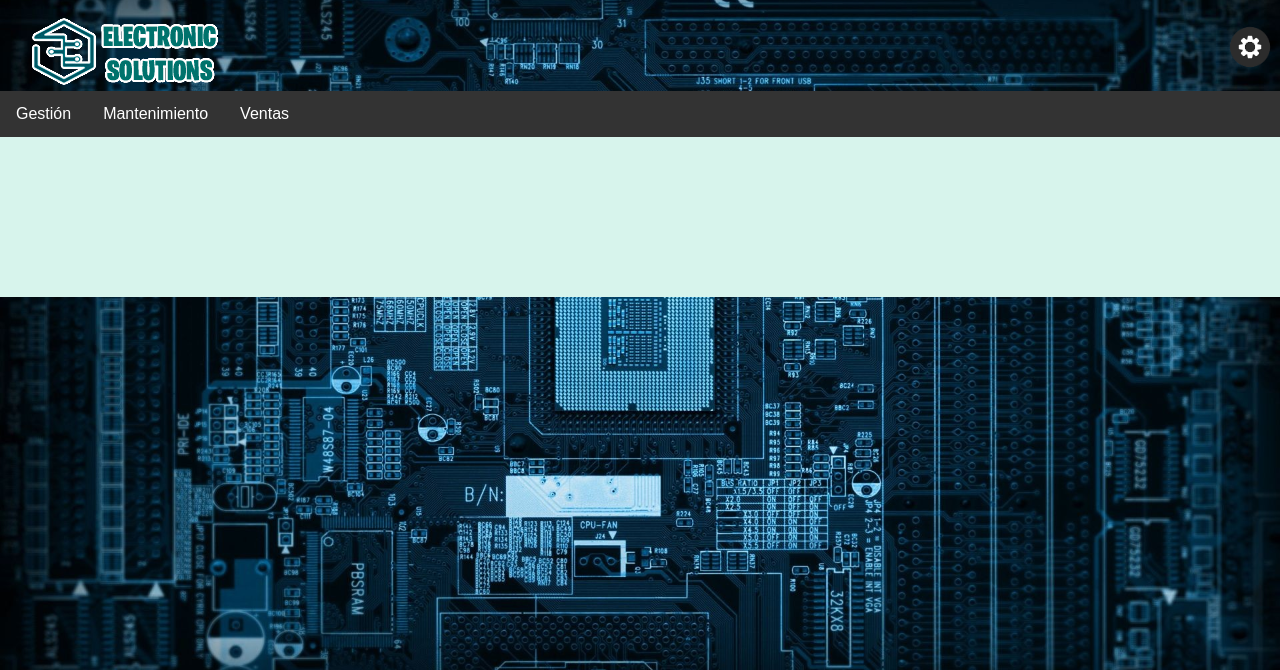
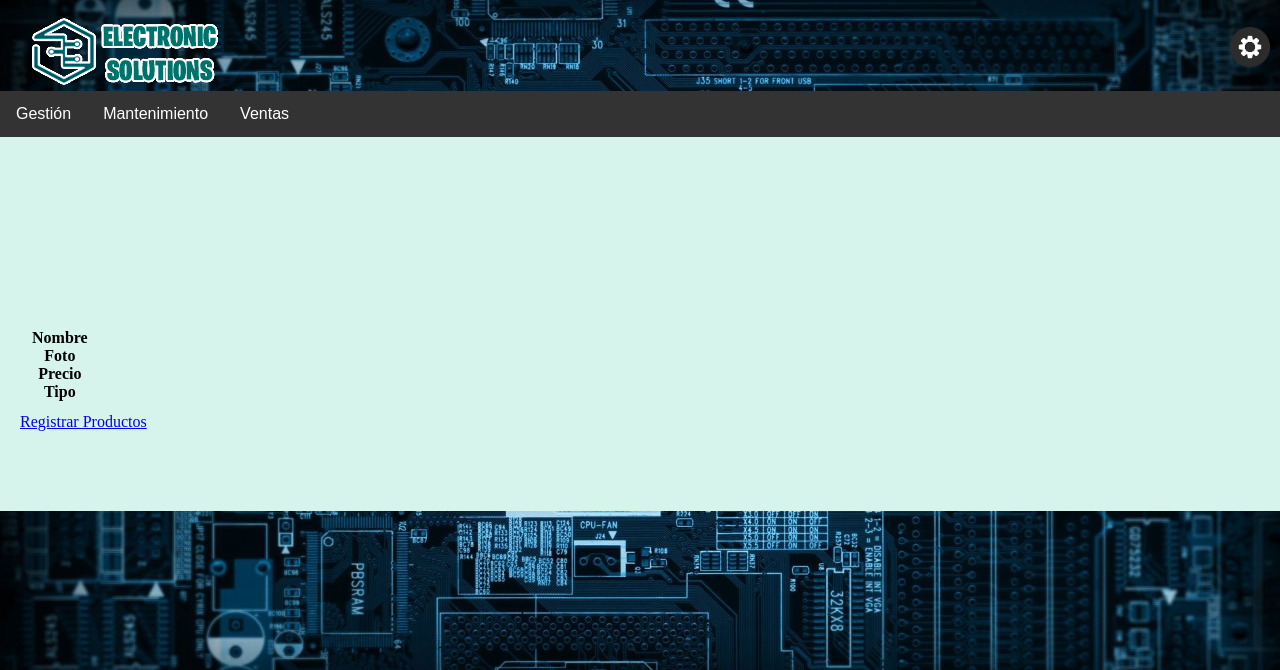
Before and after one commit to Takumi666/TiendaElectronica, a Django app: page /gestion/productos in a window 1280 px wide. Shown: the part 23-693 px from the top of the page. Run offline with Django 3.2, Linux system fonts and the light colour scheme; a user stored in the database is signed in; tables that the repository leaves empty hold one stand-in row (values such as "Sample post"); lists and menus that the app fills with data are empty; parts of the project's set-up code (start-up, migrations or seed data) failed here and were passed over.

Commit message:
cambios en gestion

```diff
--- a/sistema/templates/gestion/gestionProductos.html
+++ b/sistema/templates/gestion/gestionProductos.html
@@ -1,4 +1,29 @@
 {% extends "maqueta.html" %}
 {% block content %}
+<div id="jsonresp" style="margin-top: 100px">
+<table id=lista>
+		<tr class="titulos">
+				<th>Nombre</th>
+				<th>Foto </th>
+				<th>Precio</th>
+				<th>Tipo</th>
+		</tr>
 
+</table>
+</div>
+<script type="text/javascript">
+$(document).ready(function(){
+$.ajax({
+				 url : "http://localhost:8000/api/productos",
+				 dataType: "json",
+				 success : function (result) {
+					 $.each(result, function(i,items){
+									 $("#lista").append("<tr>"+"<td>" + result[i].nombre + "</td>"
+										 + "<td>" + result[i].foto + "</td>" + "<td>" + result[i].precio + "</td>" +"<td>" + result[i].tipo + "</td>" +
+										  "</tr>");
+							});
+						}});
+				 });
+</script>
+<a href="{% url 'registrar_producto' %}">Registrar Productos</a>
 {% endblock %}
--- a/sistema/templates/maqueta.html
+++ b/sistema/templates/maqueta.html
@@ -47,7 +47,7 @@
 					{% endif %}
 				</div>
 			</div>
-			<a href="#">Ventas</a>
+			<a href="{% url 'modulo_ventas' %}">Ventas</a>
 		</nav>
 	</div>
   {% else %}
--- a/sistema/templates/ventas/actualizarVenta.html
+++ b/sistema/templates/ventas/actualizarVenta.html
@@ -1,4 +1,4 @@
-{% extends "ventas/maqueta.html" %}
+{% extends "maqueta.html" %}
 {% block content %}
 {% if venta %}
 <form method="POST">
--- a/sistema/templates/ventas/inicio.html
+++ b/sistema/templates/ventas/inicio.html
@@ -1,4 +1,4 @@
-{% extends "ventas/maqueta.html" %}
+{% extends "maqueta.html" %}
 {% block content %}
-
+<a href="{% url 'registrar_venta' %}">Realizar Venta </a>
 {% endblock %}
--- a/sistema/templates/ventas/registrarVenta.html
+++ b/sistema/templates/ventas/registrarVenta.html
@@ -1,4 +1,4 @@
-{% extends "ventas/maqueta.html" %}
+{% extends "maqueta.html" %}
 {% block content %}
 <form method="POST">
 	<h2>Registrar una venta</h2>
```
